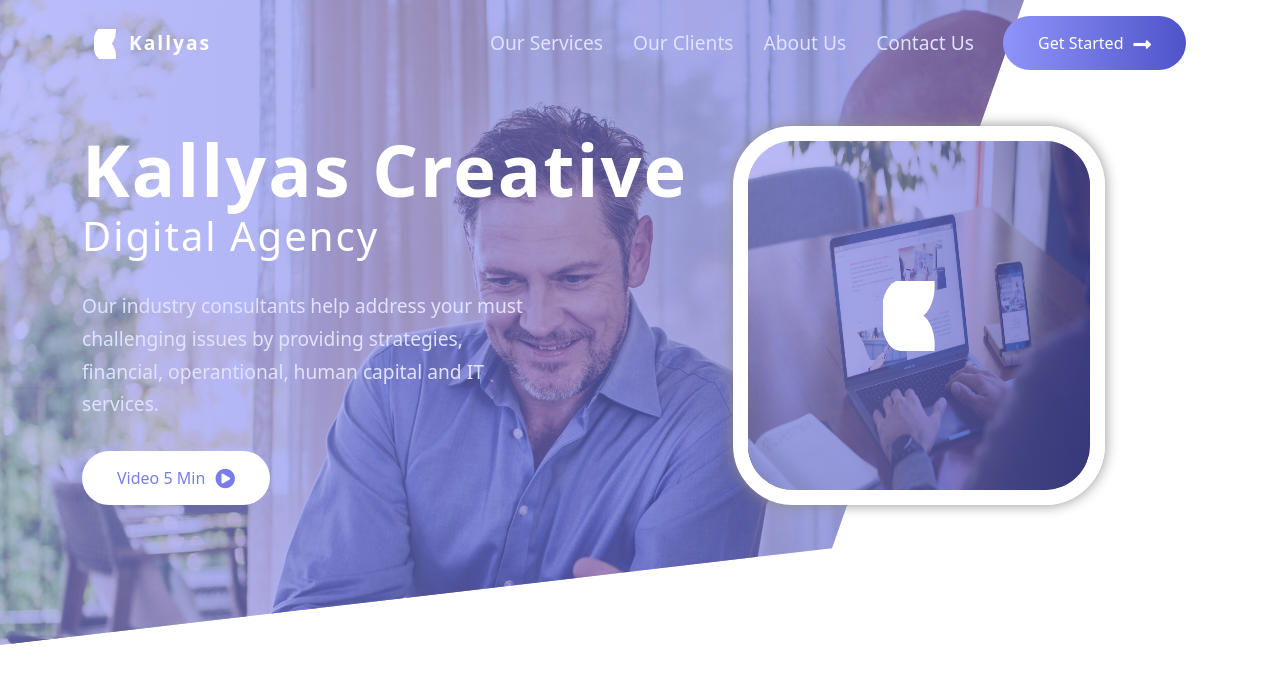
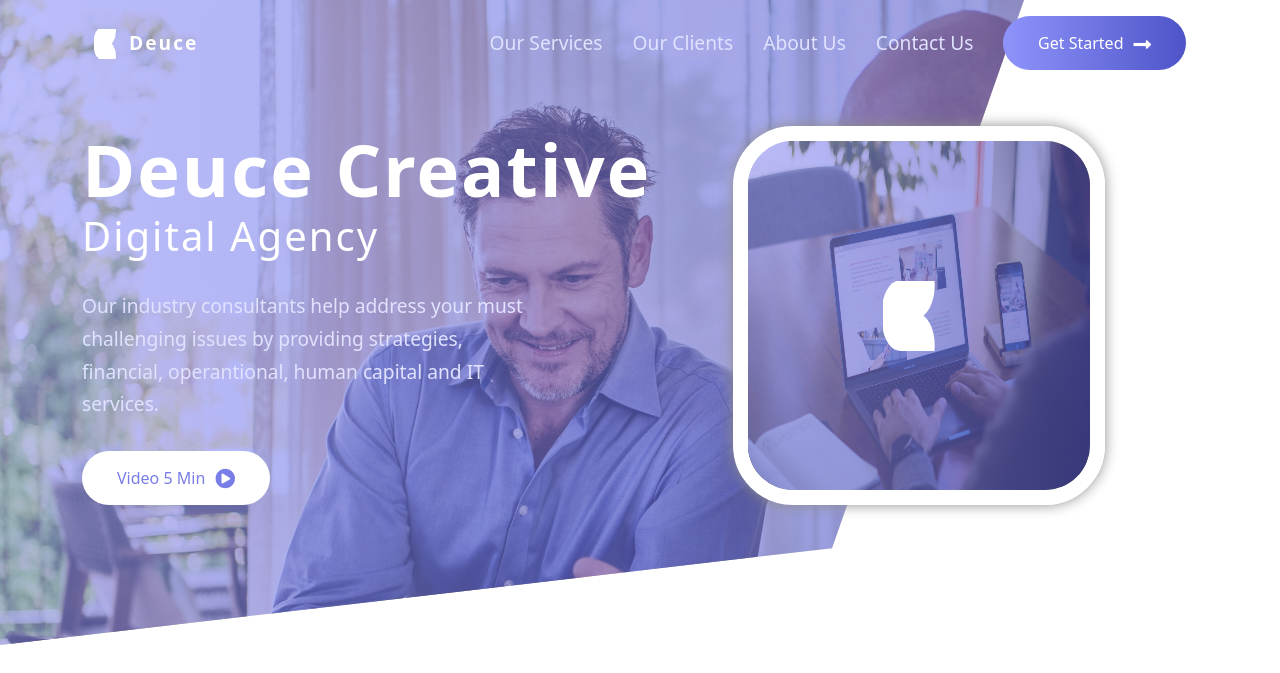
Before and after one commit to Mohamed-Abdelrady/Digital-Agency, a website: page docs/index.html in a window 1280 px wide. Shown: the top 673 px of the page. Drawn offline with Linux system fonts and the light colour scheme.

Commit message:
Update index.html

```diff
--- a/docs/index.html
+++ b/docs/index.html
@@ -22,8 +22,8 @@
   </head>
   <body>
     <div class="header">
-      <nav class="navbar-up container"><a class="nav-logo d-flex" href="index.html">
-          <div class="logo"></div>Kallyas</a>
+      <nav class="navbar-up container"><a class="nav-logo d-flex align-items-center" href="index.html">
+          <div class="logo"><span></span></div>Deuce</a>
         <div class="nav-parent">
           <ul class="nav-menu list-unstyled">
             <li class="nav-item"><a class="nav-link" href="ourservices.html">Our Services</a></li>
@@ -39,14 +39,14 @@
         <div class="container">
           <div class="row g-0">
             <div class="col info">
-              <h2>Kallyas Creative</h2>
+              <h2>Deuce Creative</h2>
               <h4>Digital Agency</h4>
               <p> Our industry consultants help address your must challenging issues by providing strategies, financial, operantional, human capital and IT services.</p><a href="#">Video 5 Min<i class="fas fa-play-circle"></i></a>
             </div>
             <div class="col-5 d-none d-lg-block">
               <div class="image"><img class="w-100 h-100" src="img/homepage/header-right.jpg">
                 <div>
-                  <div class="logo"></div>
+                  <div class="logo"><span></span></div>
                 </div>
               </div>
             </div>
@@ -243,8 +243,8 @@
     </div>
     <div class="footer">
       <div class="container">
-        <div class="row justify-content-center align-items-center pb-3"><span class="col-4 mb-3 mb-md-0"><a href="index.html">
-              <div class="logo"></div>Kallyas</a></span>
+        <div class="row justify-content-center align-items-center pb-3"><span class="col-4 mb-3 mb-md-0"><a class="nav-logo d-flex align-items-center" href="index.html">
+              <div class="logo"><span></span></div>Deuce</a></span>
           <ul class="list-unstyled col-md col-12 text-md-end text-center m-0">
             <li><a href="ourservices.html">Our Services</a></li>
             <li><a href="ourclients.html">Our Clients</a></li>
```
